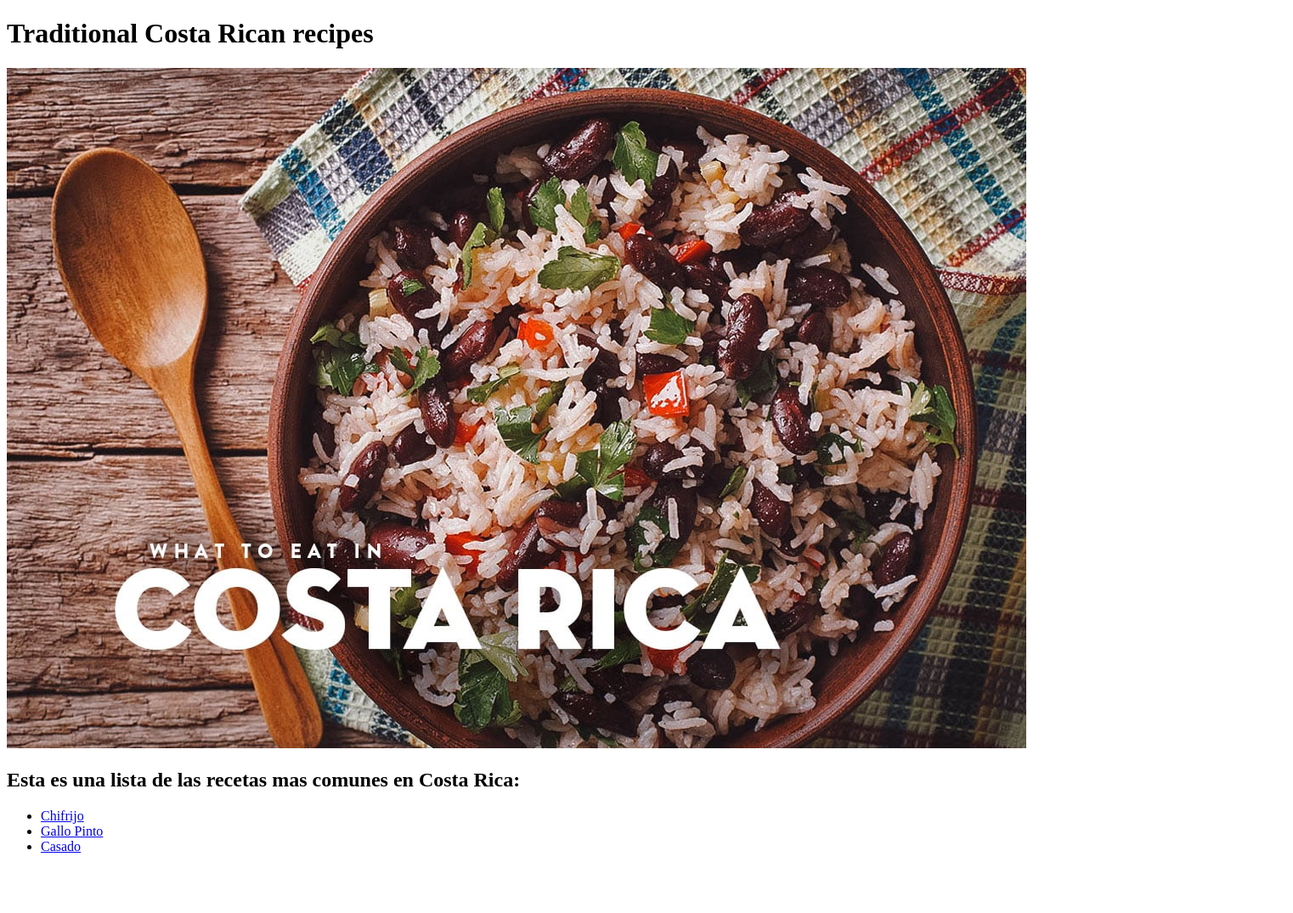
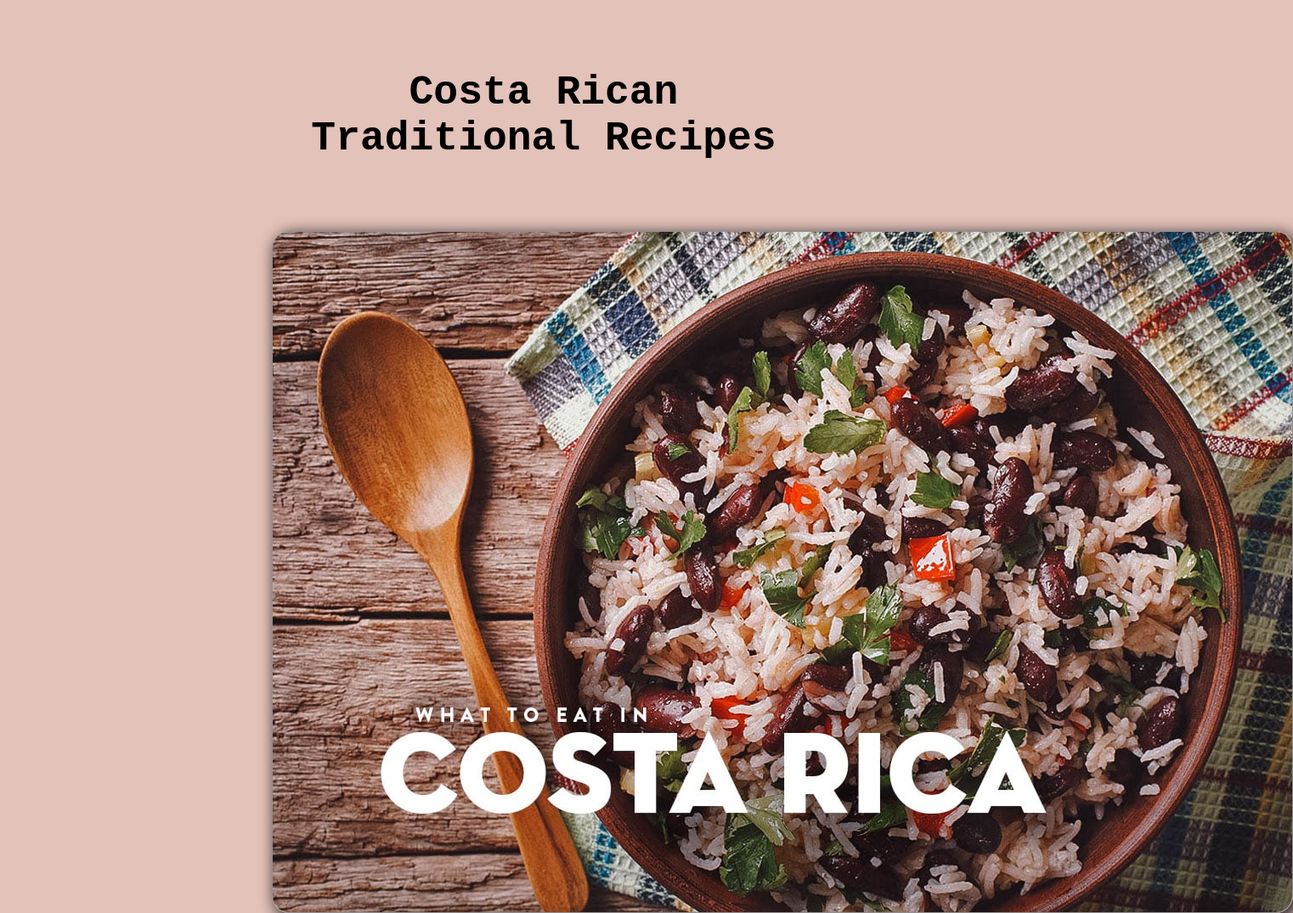
Before and after one commit to KevinArayaV/odin-recipes, a plain HTML site: page index.html in a window 1280 px wide. Shown: the top 1075 px of the page at 85% size, 1522 px wide, since content can reach past the window. Before the commit the page ends 1022 px from the top, so only its background shows below. Drawn offline with Linux system fonts and the light colour scheme.

Commit message:
Adds style.css to the document.

```diff
--- a/index.html
+++ b/index.html
@@ -4,10 +4,15 @@
 <head>
     <meta charset="UTF-8">
     <title>CR Recipes</title>
+    <link rel="stylesheet" href="style.css">
 </head>
 
 <body>
-    <h1>Traditional Costa Rican recipes</h1>
+    <div id="wrapper">
+        <div class="top"> </div>
+        <div class="middle">
+            <h1> Costa Rican Traditional Recipes</h1>
+            <div class="espacio">           </div>
             <img src="./images/portada.jpg" alt="Platillos de Costa Rica">
             <h2>Esta es una lista de las recetas mas comunes en Costa Rica:</h2>
             <ul>
@@ -15,7 +20,10 @@
               <li><a href="recipes/gallopinto.html">Gallo Pinto</a></li>
             <li><a href="recipes/casado.html">Casado</a></li>
           </ul>
+        </div>
+        <div class="bottom"></div>
 
+    </div>
 </body>
 
 </html>
--- /dev/null
+++ b/style.css
@@ -0,0 +1,25 @@
+
+body {
+    background-color: rgb(227,194,185);
+    font-family: 'Courier New', Courier, monospace;
+    font-size: 24px;
+    margin: auto;
+    width: 50%;
+}
+
+
+div {
+    height: 50px;
+    width: auto;
+}
+h1 {
+    text-align: center;
+}
+
+img {
+    border-style: solid; color: rgb(145, 143, 143);
+    box-shadow: 5px 5px 20px rgb(0, 0, 8);
+    border-radius: 20px;
+    border-width: 1px 1px
+
+}
```
Also changed, not shown: recipes/casado.html (+9 -5 lines), recipes/chifrijo.html (+2 -0 lines), recipes/gallopinto.html (+2 -0 lines), 1 other file. Lines whose indentation alone changed are shown as unchanged.
